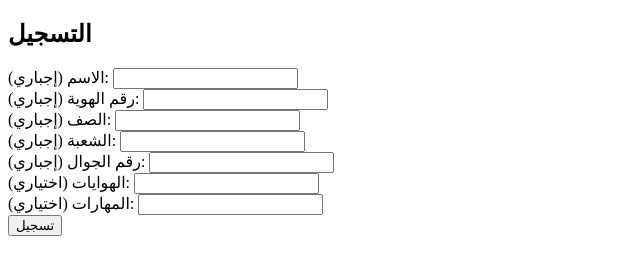
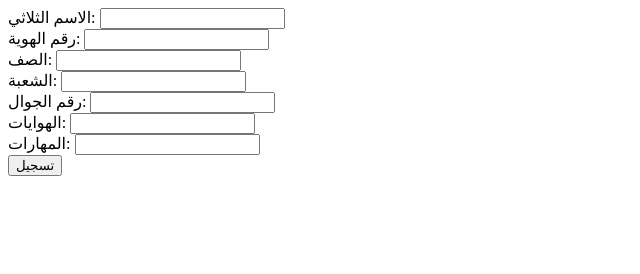
Before and after one commit to a6w6a123/kshafa, a plain HTML site: page index.html in a window 1280 px wide. Shown: the whole page, without its empty margins (0-640 px from the left). Drawn offline with Linux system fonts and the light colour scheme.

Commit message:
Update index.html

```diff
--- a/index.html
+++ b/index.html
@@ -3,42 +3,25 @@
 <head>
     <meta charset="UTF-8">
     <meta name="viewport" content="width=device-width, initial-scale=1.0">
-    <title>تسجيل كشافة عبدالرحمن بن القاسم</title>
+    <title>تسجيل كشافة</title>
 </head>
 <body>
-    <section id="register" class="content-section">
-        <h2>التسجيل</h2>
-        <form action="/register" method="post">
-            <div class="form-group">
-                <label>الاسم (إجباري):</label>
-                <input type="text" name="fullName" required>
-            </div>
-            <div class="form-group">
-                <label>رقم الهوية (إجباري):</label>
-                <input type="text" name="idNumber" required>
-            </div>
-            <div class="form-group">
-                <label>الصف (إجباري):</label>
-                <input type="text" name="grade" required>
-            </div>
-            <div class="form-group">
-                <label>الشعبة (إجباري):</label>
-                <input type="text" name="classSection" required>
-            </div>
-            <div class="form-group">
-                <label>رقم الجوال (إجباري):</label>
-                <input type="text" name="phone" required>
-            </div>
-            <div class="form-group">
-                <label>الهوايات (اختياري):</label>
-                <input type="text" name="hobbies">
-            </div>
-            <div class="form-group">
-                <label>المهارات (اختياري):</label>
-                <input type="text" name="skills">
-            </div>
-            <button type="submit">تسجيل</button>
-        </form>
-    </section>
+    <form action="/register" method="post">
+        <label>الاسم الثلاثي:</label>
+        <input type="text" name="fullName" required><br>
+        <label>رقم الهوية:</label>
+        <input type="text" name="idNumber" required><br>
+        <label>الصف:</label>
+        <input type="text" name="grade" required><br>
+        <label>الشعبة:</label>
+        <input type="text" name="classSection" required><br>
+        <label>رقم الجوال:</label>
+        <input type="text" name="phone" required><br>
+        <label>الهوايات:</label>
+        <input type="text" name="hobbies"><br>
+        <label>المهارات:</label>
+        <input type="text" name="skills"><br>
+        <button type="submit">تسجيل</button>
+    </form>
 </body>
 </html>
```
